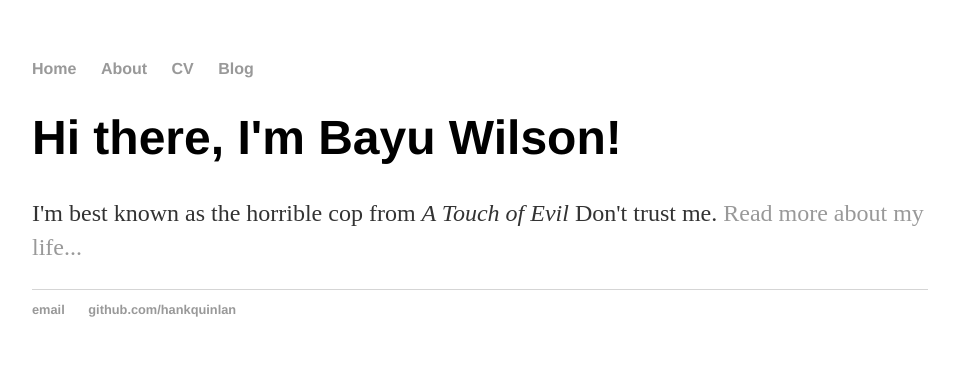
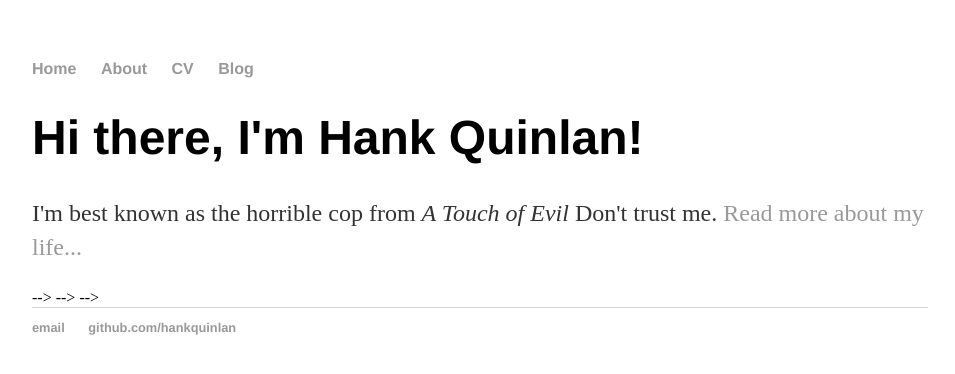
Before and after one commit to bayu-wilson/oldbayu-wilson.github.io, a Jekyll site: the page built from index.html, in a window 1280 px wide. Shown: the top 374 px of the page, without its empty margins (160-1115 px from the left). Built offline with Jekyll 4.4.1, drawn with Linux system fonts in a browser that asks for light colours.

Commit message:
Update index.html

```diff
--- a/index.html
+++ b/index.html
@@ -1,30 +1,41 @@
-<!DOCTYPE html>
-<html>
-	<head>
-		<title>Bayu Wilson, Horrible Cop</title>
-		 <!-- link to main stylesheet -->
-		<link rel="stylesheet" type="text/css" href="/css/main.css">
-	</head>
-	<body>
-		<nav>
-    		<ul>
-        		<li><a href="/">Home</a></li>
-	        	<li><a href="/about">About</a></li>
-        		<li><a href="/cv">CV</a></li>
-        		<li><a href="/blog">Blog</a></li>
-    		</ul>
-		</nav>
-		<div class="container">
-    		<div class="blurb">
-        		<h1>Hi there, I'm Bayu Wilson!</h1>
-				<p>I'm best known as the horrible cop from <em>A Touch of Evil</em> Don't trust me. <a href="/about">Read more about my life...</a></p>
-    		</div><!-- /.blurb -->
-		</div><!-- /.container -->
-		<footer>
-    		<ul>
-        		<li><a href="mailto:hankquinlanhub@gmail.com">email</a></li>
-        		<li><a href="https://github.com/hankquinlan">github.com/hankquinlan</a></li>
-			</ul>
-		</footer>
-	</body>
-</html>
+---
+layout: default
+title: Hank Quinlan, Horrible Cop
+---
+<div class="blurb">
+	<h1>Hi there, I'm Hank Quinlan!</h1>
+	<p>I'm best known as the horrible cop from <em>A Touch of Evil</em> Don't trust me. <a href="/about">Read more about my life...</a></p>
+</div><!-- /.blurb -->
+
+
+<!-- <!DOCTYPE html> -->
+<!-- <html> -->
+<!-- 	<head> -->
+<!-- 		<title>Bayu Wilson, Horrible Cop</title> -->
+<!-- 		 <!-- link to main stylesheet --> -->
+<!-- 		<link rel="stylesheet" type="text/css" href="/css/main.css"> -->
+<!-- 	</head> -->
+<!-- 	<body> -->
+<!-- 		<nav> -->
+<!--     		<ul> -->
+<!--         		<li><a href="/">Home</a></li> -->
+<!-- 	        	<li><a href="/about">About</a></li> -->
+<!--         		<li><a href="/cv">CV</a></li> -->
+<!--         		<li><a href="/blog">Blog</a></li> -->
+<!--     		</ul> -->
+<!-- 		</nav> -->
+<!-- 		<div class="container"> -->
+<!--     		<div class="blurb"> -->
+<!--         		<h1>Hi there, I'm Bayu Wilson!</h1> -->
+<!-- 				<p>I'm best known as the horrible cop from <em>A Touch of Evil</em> Don't trust me. <a href="/about">Read more about my life...</a></p> -->
+<!--     		</div><!-- /.blurb --> -->
+<!-- 		</div><!-- /.container --> -->
+<!-- 		<footer> -->
+<!--     		<ul> -->
+<!--         		<li><a href="mailto:hankquinlanhub@gmail.com">email</a></li> -->
+<!--         		<li><a href="https://github.com/hankquinlan">github.com/hankquinlan</a></li> -->
+<!-- 			</ul> -->
+<!-- 		</footer> -->
+<!-- 	</body> -->
+<!-- </html> -->
+<!--  -->
```
